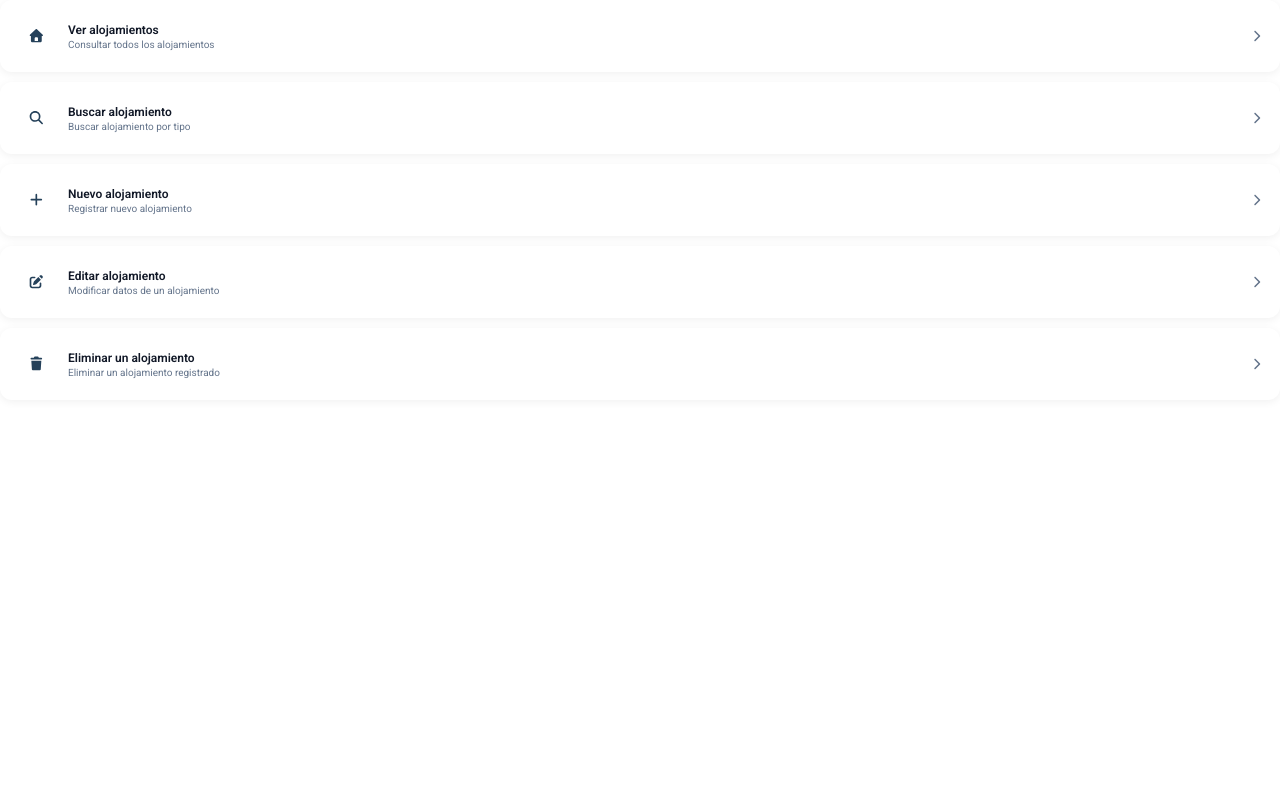
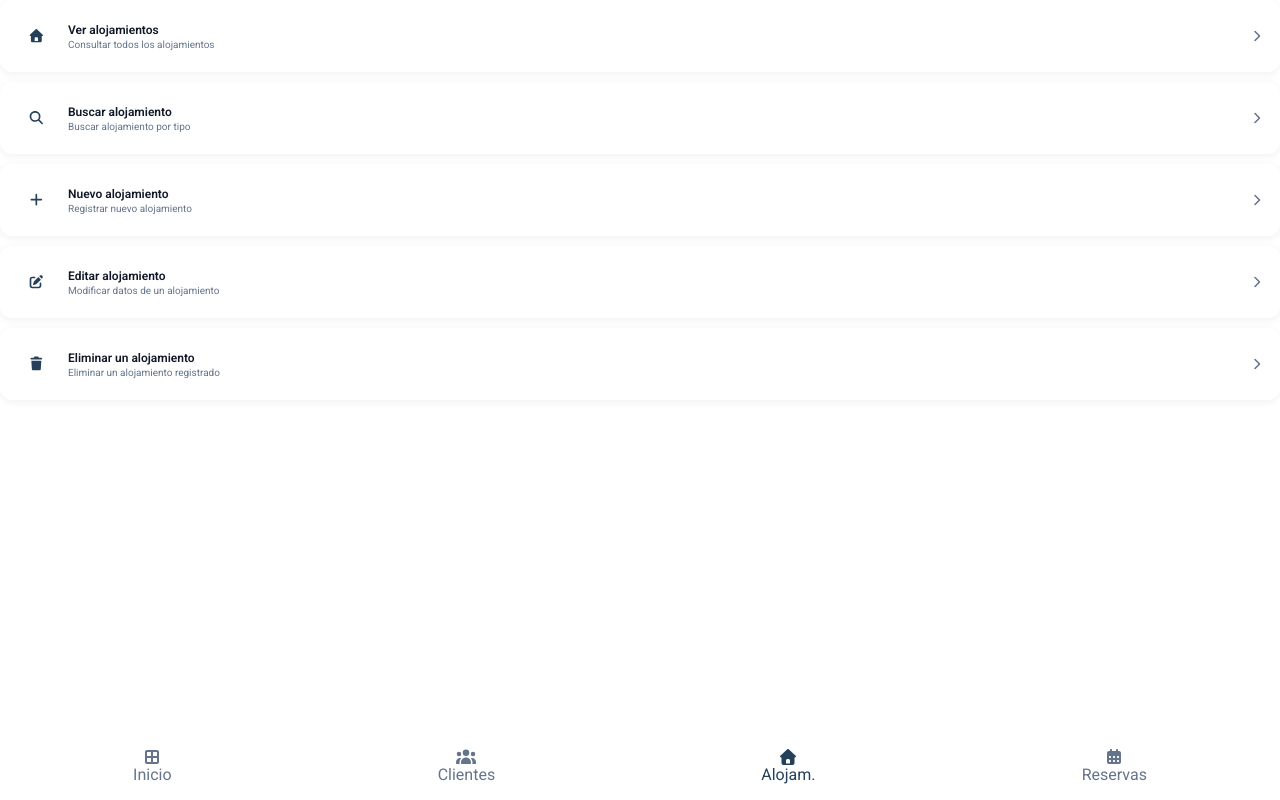
Before and after one commit to Enzoprogramerr/GestorDeReservas, a React app in the folder API-REST-CRUD/frontend/: page /alojamiento in a window 1280 px wide. Built offline with nearby package versions, Linux system fonts and the light colour scheme; the HTML template or start-up script is replaced by a standard one; a web font is replaced by a local one.

Commit message:
style: Agregué navbar en parte inferior de la pantalla

```diff
--- a/API-REST-CRUD/frontend/src/App.css
+++ b/API-REST-CRUD/frontend/src/App.css
@@ -561,6 +561,37 @@ button {
   display: flex;
 }
 
+.bottom-nav {
+  position: fixed;
+  bottom: 0;
+  left: 0;
+  width: 100%;
+}
+
+.bottom-nav ul {
+  display: flex;
+  flex-direction: row;
+  justify-content: space-around;
+  padding: 0;
+}
+
+.item-nav {
+  list-style: none;
+}
+
+.item-nav a {
+  background-color: var(--color-background);
+  color: var(--text-muted);
+  text-decoration: none;
+  display: flex;
+  flex-direction: column;
+  align-items: center;
+}
+
+.item-nav a.active {
+  color: var(--background-color-secundary);
+}
+
 .header h1 {
   font-weight: 400;
 }
--- a/API-REST-CRUD/frontend/src/components/Navbar.jsx
+++ b/API-REST-CRUD/frontend/src/components/Navbar.jsx
@@ -1,27 +1,41 @@
 import { NavLink } from "react-router-dom";
+import { FontAwesomeIcon } from "@fortawesome/react-fontawesome";
+import {
+  faTableCellsLarge,
+  faUsers,
+  faHouse,
+  faCalendarDays,
+} from "@fortawesome/free-solid-svg-icons";
 
 export function Navbar() {
   return (
     <nav className="bottom-nav">
-      <NavLink to={"/"}>
+      <ul>
+        <li className="item-nav">
+          <NavLink to={"/"} end>
             <FontAwesomeIcon icon={faTableCellsLarge} />
             <span>Inicio</span>
           </NavLink>
-
-      <NavLink to={"/cliente"}>
+        </li>
+        <li className="item-nav">
+          <NavLink to={"/cliente"} end>
             <FontAwesomeIcon icon={faUsers} />
             <span>Clientes</span>
           </NavLink>
-
-      <NavLink to={"/alojamiento"}>
+        </li>
+        <li className="item-nav">
+          <NavLink to={"/alojamiento"} end>
             <FontAwesomeIcon icon={faHouse} />
             <span>Alojam.</span>
           </NavLink>
-
-      <NavLink to={"/reserva"}>
+        </li>
+        <li className="item-nav">
+          <NavLink to={"/reserva"} end>
             <FontAwesomeIcon icon={faCalendarDays} />
             <span>Reservas</span>
           </NavLink>
+        </li>
+      </ul>
     </nav>
   );
 }
--- a/API-REST-CRUD/frontend/src/pages/AlojamientoPage.jsx
+++ b/API-REST-CRUD/frontend/src/pages/AlojamientoPage.jsx
@@ -5,6 +5,7 @@ import { AlojCreate } from "../components/AlojCreate";
 import { AlojUpdate } from "../components/AlojUpdate";
 import { AlojDelete } from "../components/AlojDelete";
 import { SectionAction } from "../components/SectionActions";
+import { Navbar } from "../components/Navbar";
 import {
   faHouse,
   faPlus,
@@ -69,6 +70,8 @@ export function AlojamientoPage() {
         />
       </section>
 
+      <Navbar />
+
       {mostrarAloj && <AlojGet onClose={() => setMostrarAloj(false)} />}
 
       {mostrarBusqueda && (
--- a/API-REST-CRUD/frontend/src/pages/ClientPage.jsx
+++ b/API-REST-CRUD/frontend/src/pages/ClientPage.jsx
@@ -5,6 +5,7 @@ import { ClientGetById } from "../components/ClientGetById";
 import { ClientPut } from "../components/ClientPut";
 import { ClientDelete } from "../components/ClientDelete";
 import { SectionAction } from "../components/SectionActions";
+import { Navbar } from "../components/Navbar";
 
 import {
   faUsers,
@@ -70,6 +71,8 @@ export function ClientPage() {
         />
       </section>
 
+      <Navbar />
+
       {cargaCliente && <ShowClient onClose={() => setCargaCliente(false)} />}
 
       {crearCliente && <ClientCreate onClose={() => setCrearCliente(false)} />}
--- a/API-REST-CRUD/frontend/src/pages/ReservePage.jsx
+++ b/API-REST-CRUD/frontend/src/pages/ReservePage.jsx
@@ -5,6 +5,7 @@ import { ReservePut } from "../components/ReservPut";
 import { ReserveDelete } from "../components/ReservDelete";
 import { SpecularButton } from "../components/SpecularButton";
 import { SectionAction } from "../components/SectionActions";
+import { Navbar } from "../components/Navbar";
 import {
   faCalendarCheck,
   faCalendarPlus,
@@ -88,6 +89,7 @@ export function ReservePage() {
         />
       )}
 
+      <Navbar />
       {/* <div className="contenedor-item">
         <SpecularButton
           tint="#d4e0f2"
```
Lines whose indentation alone changed are shown as unchanged.
